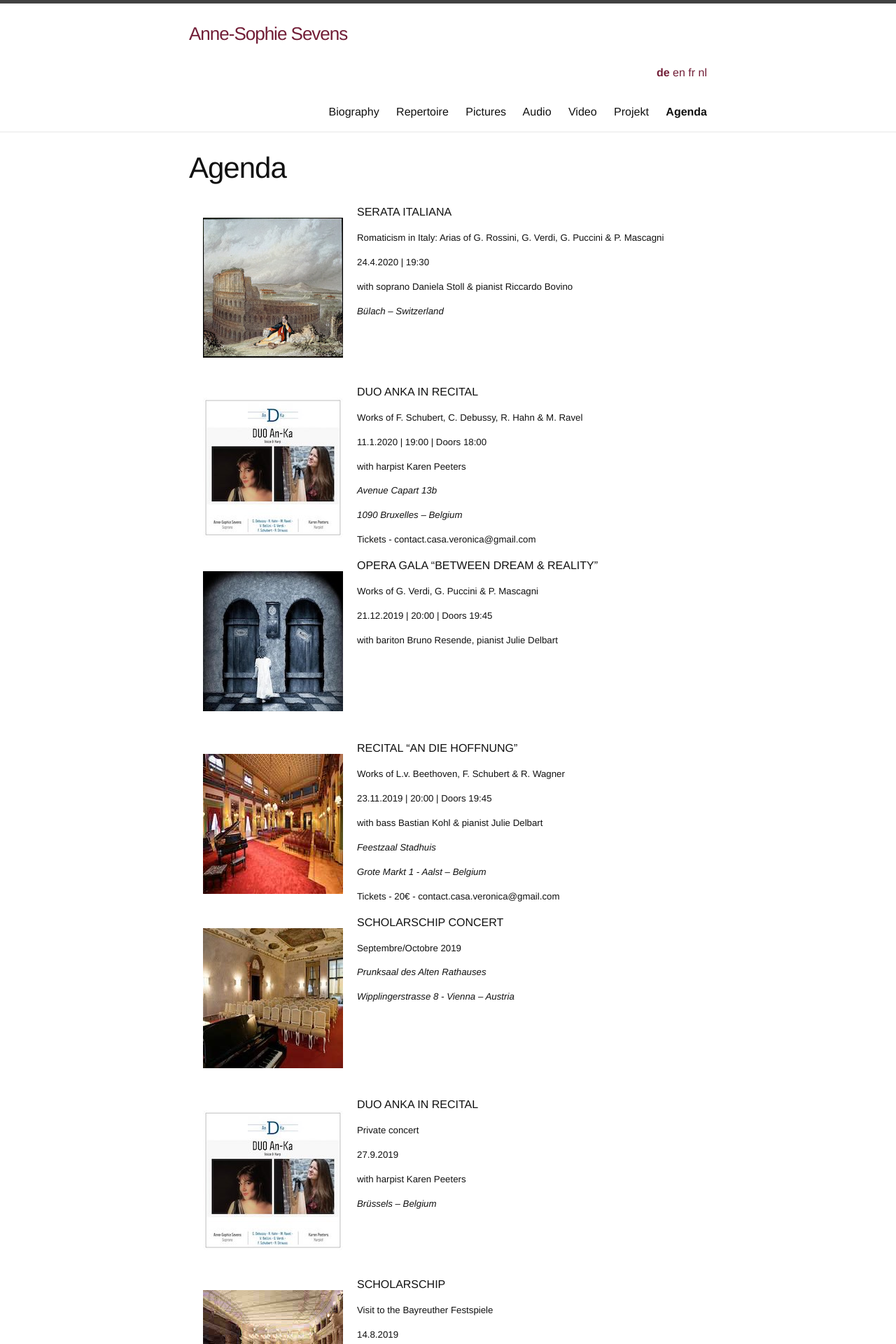
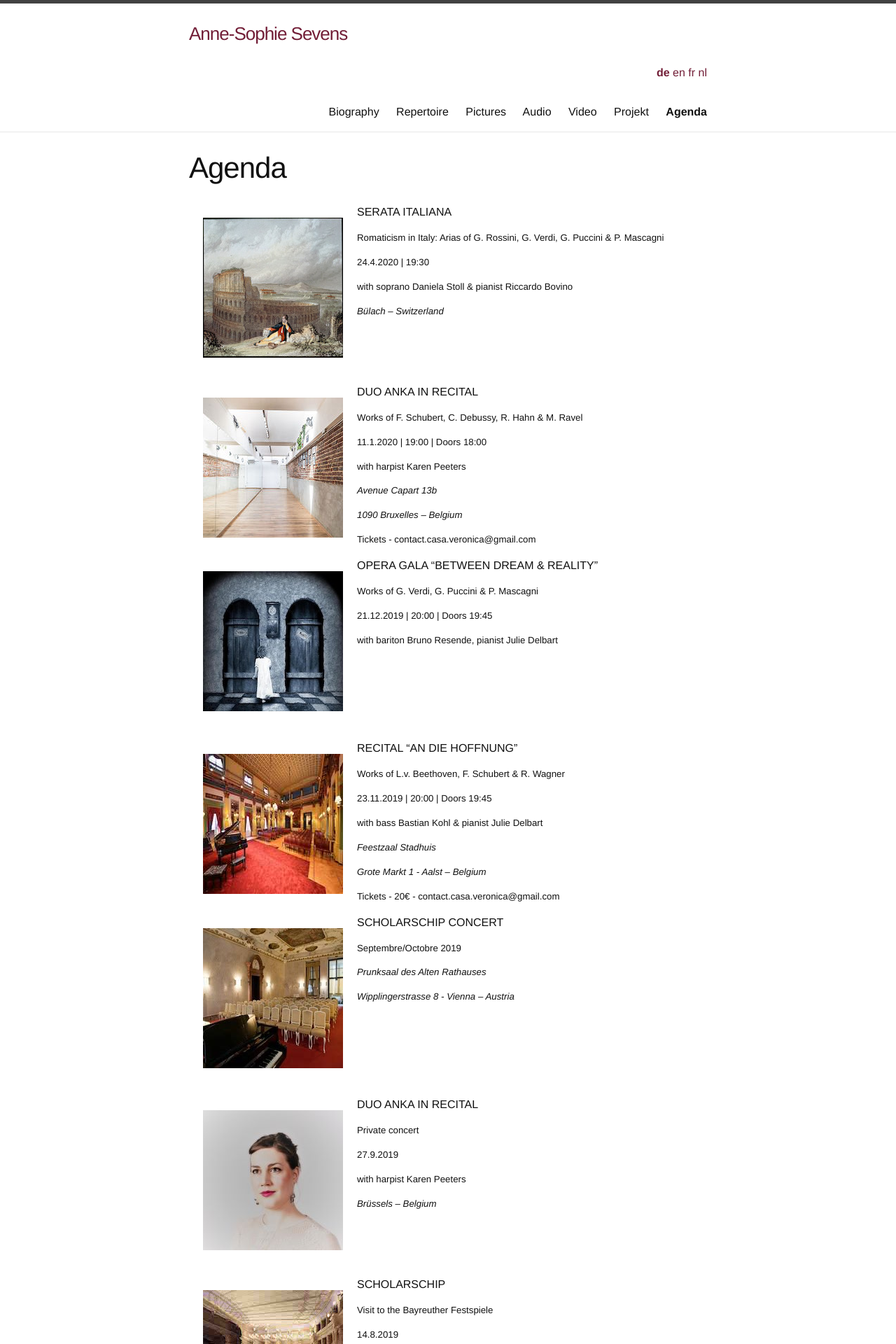
Before and after one commit to annesophie-sevens/annesophie-sevens.github.io, a Jekyll site: the page built from agenda-de.md, in a window 1280 px wide. Shown: the top 1920 px of the page at 70% size. Built offline with Jekyll 4.4.1, drawn with Linux system fonts in a browser that asks for light colours; nearby versions of some CDN libraries.

Commit message:
Update agenda-de.md

```diff
--- a/agenda-de.md
+++ b/agenda-de.md
@@ -21,7 +21,7 @@ SERATA ITALIANA
 
 &nbsp;
 
-<img style="float: left; padding: 20px" src="/assets/Duo Anka Affiche.jpg">
+<img style="float: left; padding: 20px" src="/assets/veroni.jpg">
 
 DUO ANKA IN RECITAL
 
@@ -85,7 +85,7 @@ SCHOLARSCHIP CONCERT
 
 &nbsp;
 
-<img style="float: left; padding: 20px" src="/assets/Duo Anka Affiche.jpg">
+<img style="float: left; padding: 20px" src="/assets/VIIc.jpg">
 
 DUO ANKA IN RECITAL
 
```
